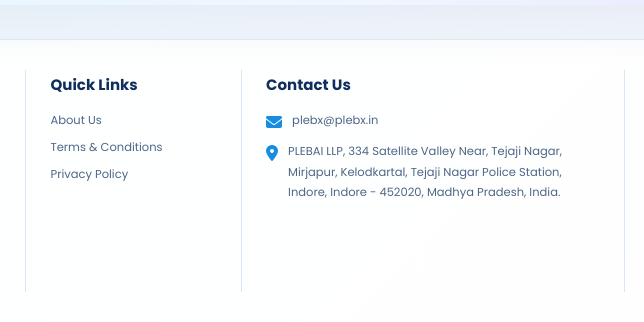
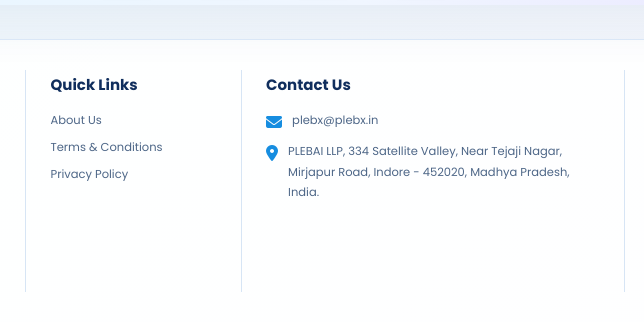
Before and after one commit to sumeet18/PlebX, a plain HTML site: page index.html in a window 1280 px wide. Shown: the part 1353-1675 px from the top of the page, 345-989 px from the left. Drawn offline with Linux system fonts and the light colour scheme.

Commit message:
Update index.html

```diff
--- a/index.html
+++ b/index.html
@@ -286,7 +286,7 @@
       <div class="footer-col" id="contact">
         <h3>Contact Us</h3>
         <div class="contact-line"><i class="fa-solid fa-envelope"></i><a href="mailto:plebx@plebx.in">plebx@plebx.in</a></div>
-        <div class="contact-line"><i class="fa-solid fa-location-dot"></i><p>PLEBAI LLP, 334 Satellite Valley Near, Tejaji Nagar, Mirjapur, Kelodkartal, Tejaji Nagar Police Station, Indore, Indore - 452020, Madhya Pradesh, India.</p></div>
+        <div class="contact-line"><i class="fa-solid fa-location-dot"></i><p>PLEBAI LLP, 334 Satellite Valley, Near Tejaji Nagar, Mirjapur Road, Indore - 452020, Madhya Pradesh, India.</p></div>
       </div>
 
       <div class="footer-col">
```
